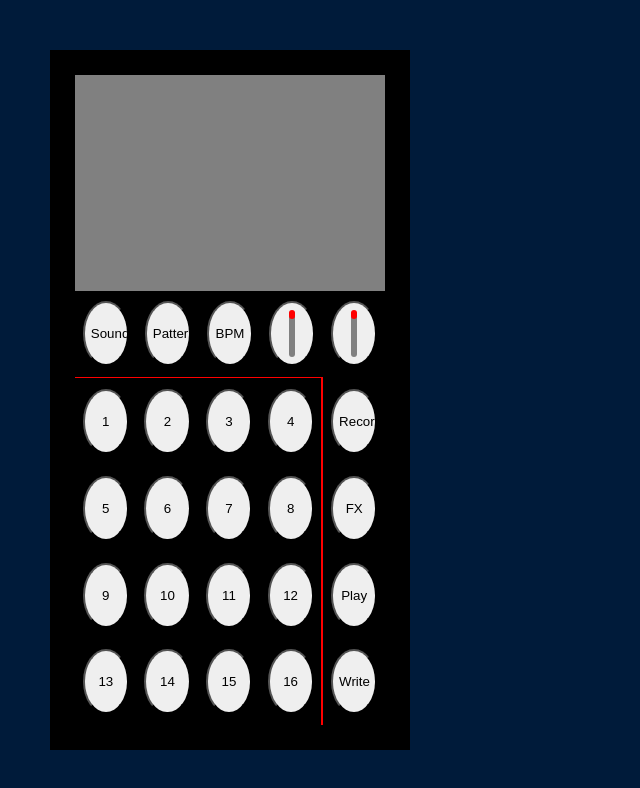
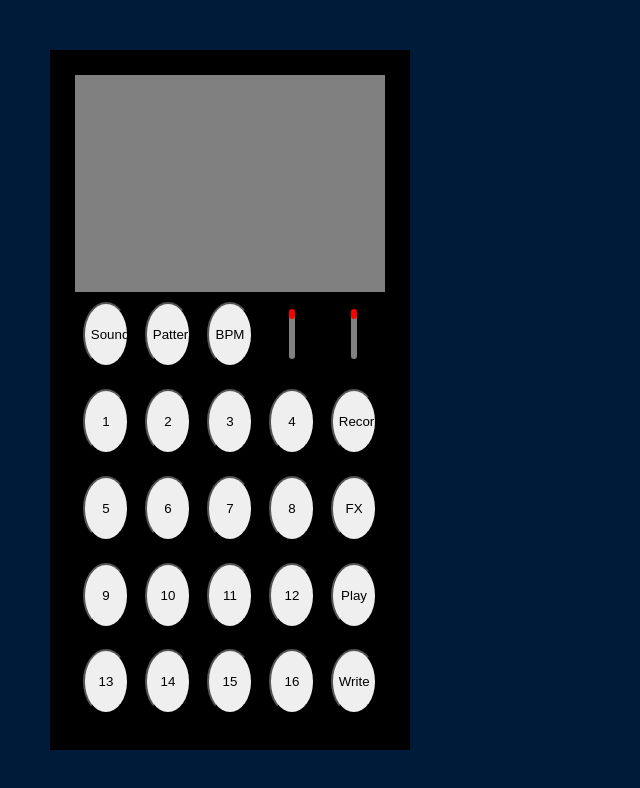
Before and after one commit to dougllittle/React-PO, a React (Create React App) app: page / in a window 1280 px wide. Shown: the top 788 px of the page, without its empty margins (0-640 px from the left). Built offline with nearby package versions, Linux system fonts and the light colour scheme.

Commit message:
new spinny knob
volume and tone control indicators

```diff
--- a/package.json
+++ b/package.json
@@ -6,6 +6,7 @@
     "@testing-library/jest-dom": "^4.2.4",
     "@testing-library/react": "^9.5.0",
     "@testing-library/user-event": "^7.2.1",
+    "input-knob": "0.0.8",
     "jquery": "^3.5.0",
     "react": "^16.13.1",
     "react-dom": "^16.13.1",
--- a/src/Controls.js
+++ b/src/Controls.js
@@ -1,6 +1,7 @@
 import React, {Component} from 'react'
 import './css/Controls.css'
 import $ from 'jquery'
+import 'input-knob'
 
 class FxRow extends Component{
 	constructor() {
@@ -17,37 +18,12 @@ class FxRow extends Component{
 
     componentDidMount(){
     	const $dial = $(".dial");
-    	const radius	= $dial.outerWidth() / 2;
-		const center_x	= $dial.offset().left + radius;
-		const center_y	= $dial.offset().top + radius;
-
-		function get_degrees(mouse_x, mouse_y) {
-			const radians	= Math.atan2(mouse_x - center_x, mouse_y - center_y);
-			const degrees	= Math.round((radians * (180 / Math.PI) * -1) + 100);
-			return degrees;
-		}
-
 		$dial.each(function(){
-			$(this).on('mousedown', function(event) {
-
-				let $knob = $(this)
-
-				// Calculate the mouse position in degrees
-				const click_degrees = get_degrees(event.pageX, event.pageY);
-
-				$(document).bind('mousemove', click_degrees, function(event) {
-
-					// Calculate the mouse move position, removing starting point
-					const degrees = get_degrees(event.pageX, event.pageY) - click_degrees;
-
-					$knob.css('transform', 'rotate('+degrees+'deg)');
-				});
+			$(this).on('knob-move-change', function(){
+				var $linearGradient = "linear-gradient(to bottom,transparent " + (100 - Math.round($(this).val())) + "%, rgba(0,0,0,.5) " + (100 - Math.round($(this).val())) + "% " + Math.round($(this).val()) + "%)";
+				$(this).parent().css("background", $linearGradient);
 			});
 		})
-
-		$(document).on('mouseup', function() {
-			$(document).unbind('mousemove');
-		});
     }
 
     render(){
@@ -62,11 +38,17 @@ class FxRow extends Component{
 	          <div className={["po-row-button", "po-fx"].join(" ")}>
 	          	<button className="po-btn">BPM</button>
 	          </div>
-	          <div className={["po-row-button", "po-fx", "po-knob"].join(" ")}>
-	          	<button className={["po-btn", "dial"].join(" ")}><span className="hidden-visually">Knob A</span></button>
+	          <div className={["po-row-button", "po-fx", "po-knob", "knob-a"].join(" ")}>
+	          	<input-knob class={["po-btn", "dial"].join(" ")} value="0" scale="100" min="0" max="100">
+	          		<div className="mark"></div>
+	          		<span className="indicator"></span>
+	          	</input-knob>
 	          </div>
-	          <div className={["po-row-button", "po-last", "po-fx", "po-knob"].join(" ")}>
-	          	<button className={["po-btn", "dial"].join(" ")}><span className="hidden-visually">Knob B</span></button>
+	          <div className={["po-row-button", "po-last", "po-fx", "po-knob", "knob-b"].join(" ")}>
+	          	<input-knob class={["po-btn", "dial"].join(" ")} value="0" scale="100" min="0" max="100">
+	          		<div className="mark"></div>
+	          		<span className="indicator"></span>
+	          	</input-knob>
 	          </div>
 	        </div>
 		)
--- a/src/css/Controls.css
+++ b/src/css/Controls.css
@@ -17,14 +17,6 @@
 	align-items:center;
 }
 
-.po-row:first-of-type .po-row-button:not(.po-last){
-	border-bottom:2px solid red;
-}
-
-.po-row:first-of-type .po-row-button.po-last{
-	border-bottom:2px solid transparent;
-}
-
 .po-row-button{
 	flex:1;
 	height:100%;
@@ -33,10 +25,6 @@
 	flex-flow:column nowrap;
 	justify-content: center;
 	align-items:center;
-}
-
-.po-row:not(:first-of-type) .po-row-button.po-last{
-	border-left:2px solid red;
 }
 
 .po-row-button .po-btn{
@@ -53,16 +41,57 @@
 	align-items: center;
 }
 
-.po-row-button.po-knob .po-btn:after{
+/*.po-row-button.po-knob.knob-a{
+	background:red;
+}
+
+.po-row-button.po-knob.knob-b{
+	background:blue;
+}*/
+
+input-knob::part(rotator) {
+	box-sizing: border-box;
+	background: white;
+	border: 1px dashed gray;
+	border-radius: 100%;
+	width: 100%;
+	height: 100%;
+	position:relative;
+	overflow:hidden;
+}
+
+input-knob::part(rotator):after{
+	content:"";
 	position:absolute;
-	content:" ";
+	width:100%;
+	height:100%;
+	background:silver;
+	border-radius:100%;
+	bottom:0;
+	z-index:-2;
+}
+
+.mark {
+	text-align: center;
+	font: bold 200% monospace;
+	color: red;
+	display: flex;
+    flex-flow: row nowrap;
+    justify-content: center;
+    align-items: center;
+    height:100%;
+}
+
+.mark:after{
+	position:absolute;
+	content:"";
     width: 15%;
     height: 75%;
     background: gray;
     border-radius: 500px;
 }
 
-.po-row-button.po-knob .po-btn:before{
+.mark:before{
 	position:absolute;
 	content:" ";
     width: 15%;
@@ -72,3 +101,15 @@
     z-index:1;
     bottom: 75%;
 }
+
+.indicator{
+    position: absolute;
+    width: 100%;
+    height: 100%;
+    background: white;
+    border-radius: 0%;
+    top: 100%;
+    z-index: -1;
+    transform-origin: top center;
+  	transform-style: preserve-3D;
+}
```
Also changed, not shown: 1 other file (tests, documents, lock files or other folders).
